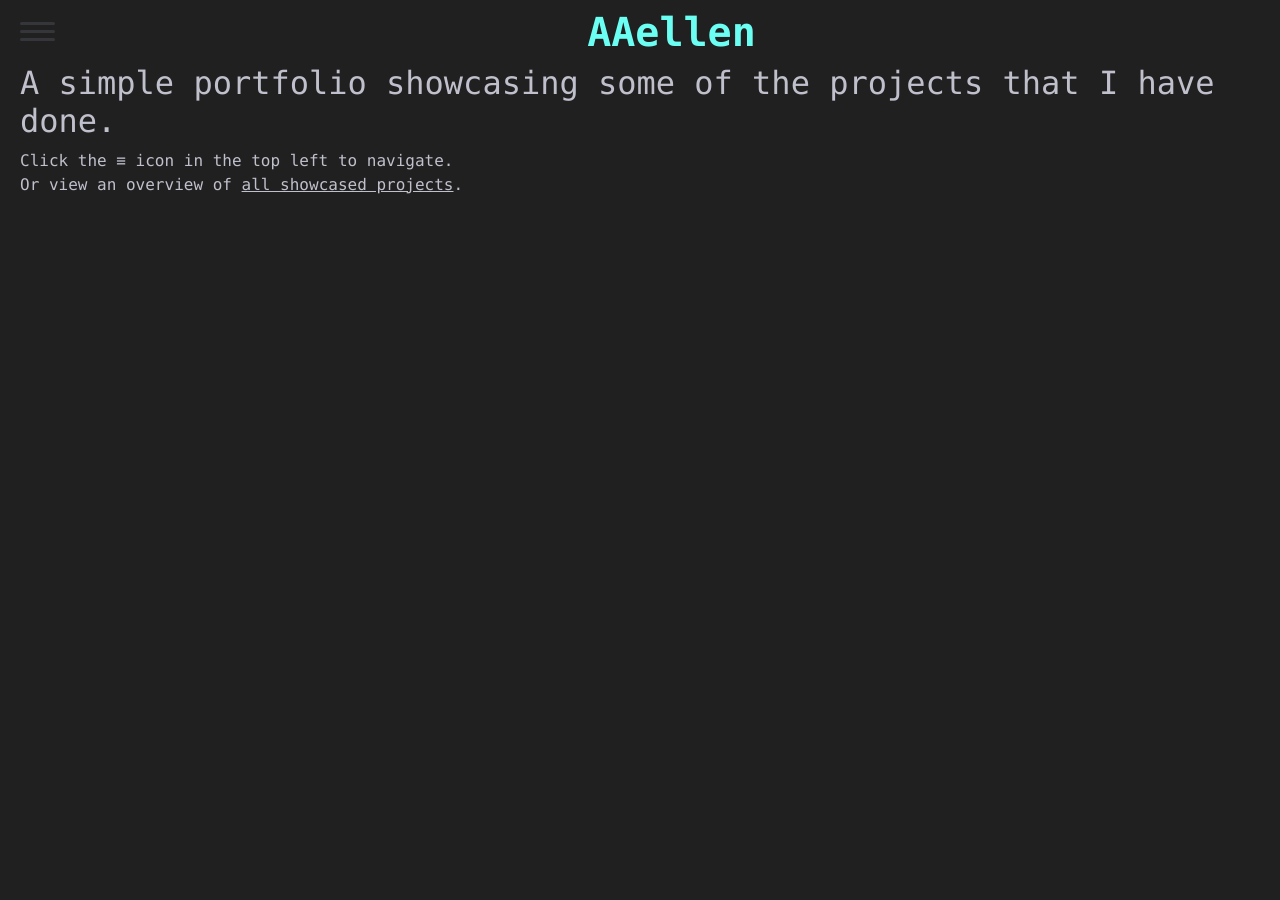
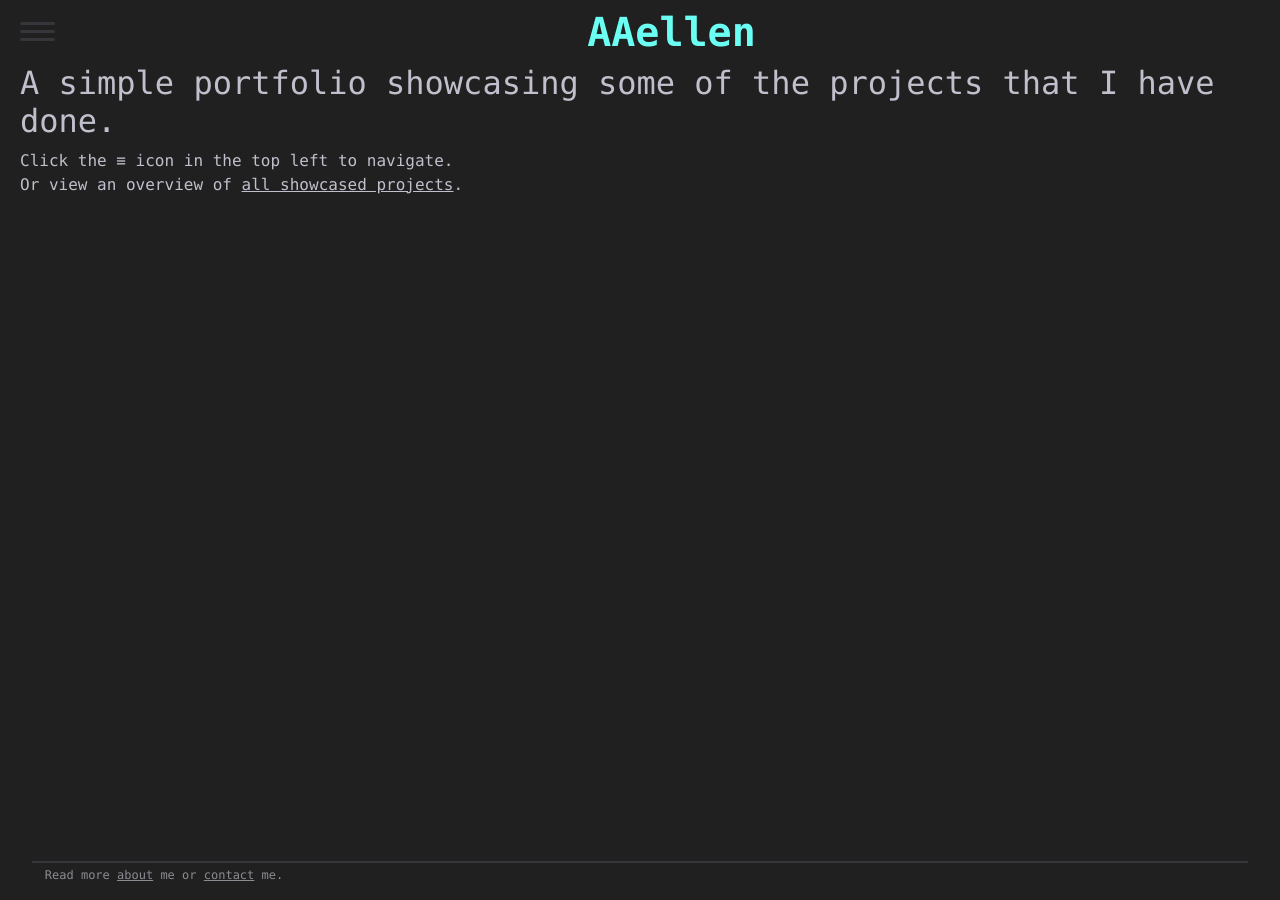
Before and after one commit to AAellen/AAellen.github.io, a Jekyll site: the page built from index.html, in a window 1280 px wide. Built offline with Jekyll 4.4.1, drawn with Linux system fonts in a browser that asks for light colours; nearby versions of some CDN libraries.

Commit message:
Fix typos
Fix typos in {% include footer.html %} statements

```diff
--- a/_layouts/default.html
+++ b/_layouts/default.html
@@ -40,7 +40,7 @@
 			<div class="content">
 				<h1 class="title">{{ page.title }}</h1>
 				{{ content }}
-				{{% include footer.html content="default" %}}
+				{% include footer.html content="default" %}
 			</div>
 
 		</section>
--- a/_layouts/project.html
+++ b/_layouts/project.html
@@ -6,4 +6,4 @@ layout: default
 
 {{ content }}
 
-{% include footer.html content="project" url="{{page.url}}"}
+{% include footer.html content="project" url="{{page.url}}" %}
```
